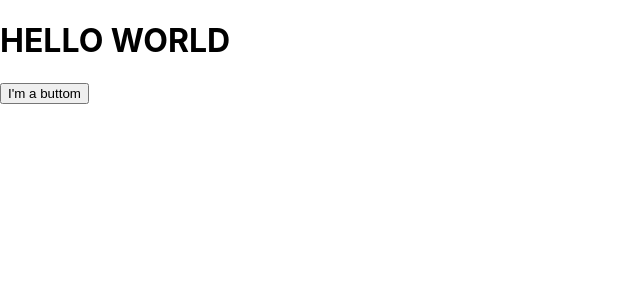
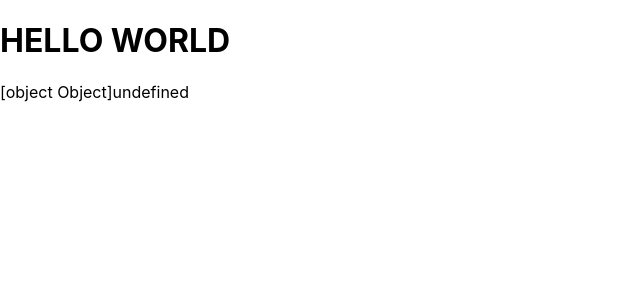
Before and after one commit to bhargavipatnana12/practice, a React (Create React App) app: page / in a window 1280 px wide. Shown: the top 300 px of the page, without its empty margins (0-640 px from the left). Built offline with nearby package versions, Linux system fonts and the light colour scheme.

Commit message:
Functions

```diff
--- a/src/App.js
+++ b/src/App.js
@@ -1,18 +1,24 @@
-//Creating and nesting components
 import React from "react";
-function Mybutton() {
-  //Mybutton is a  React component..always starts with capital letter.
-  return (
-    <button onClick={() => alert("hello sruthi..how r you..?")}>
-      I'm a buttom
-    </button>
-  );
+function Oldversion() {
+  console.log("hello");
 }
+
+const Newversion = () => {
+  console.log("hii");
+};
+
+const Newvreturn = (n1, n2) => {
+  return n1 + n2;
+};
+console.log(Newvreturn(2, 4));
+
 const App = () => {
   return (
     <div>
       <h1>HELLO WORLD</h1>
-      <Mybutton />
+      <Oldversion />
+      <Newversion />
+      <Newvreturn />
     </div>
   );
 };
```
